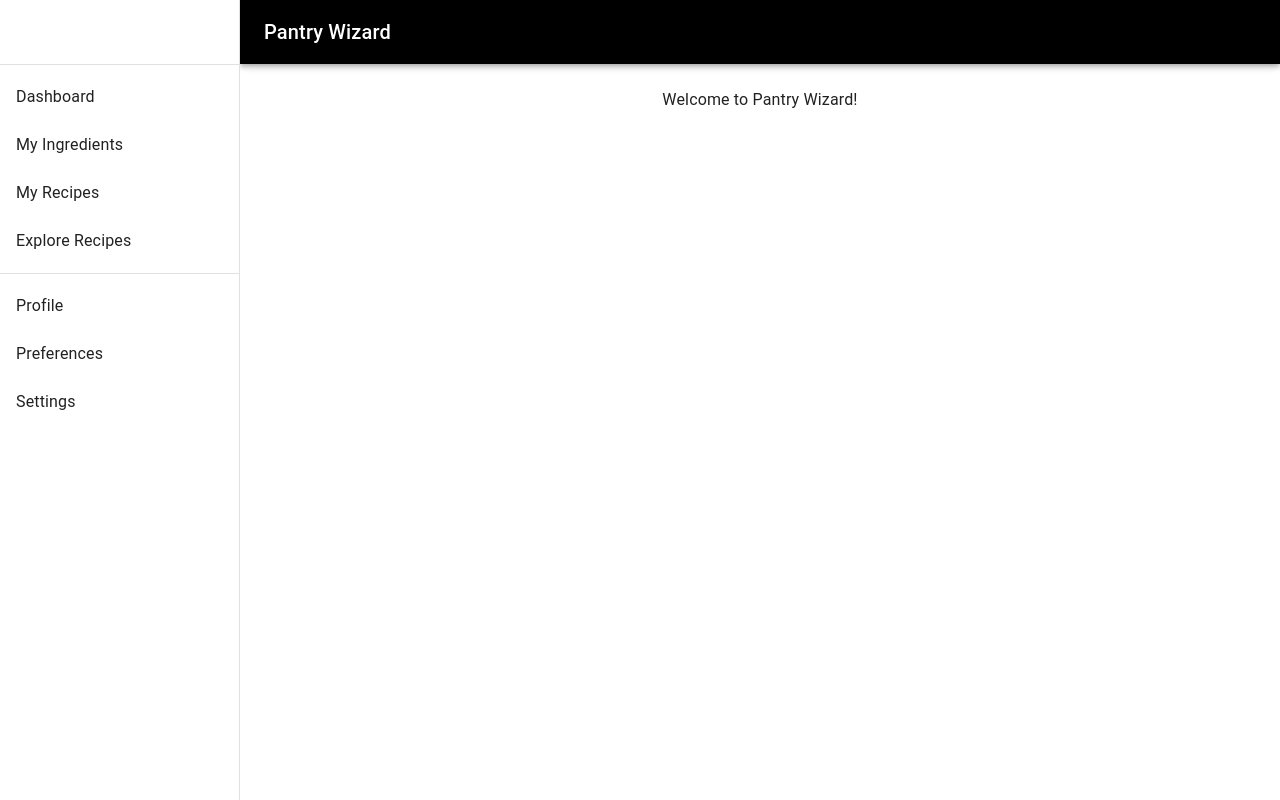
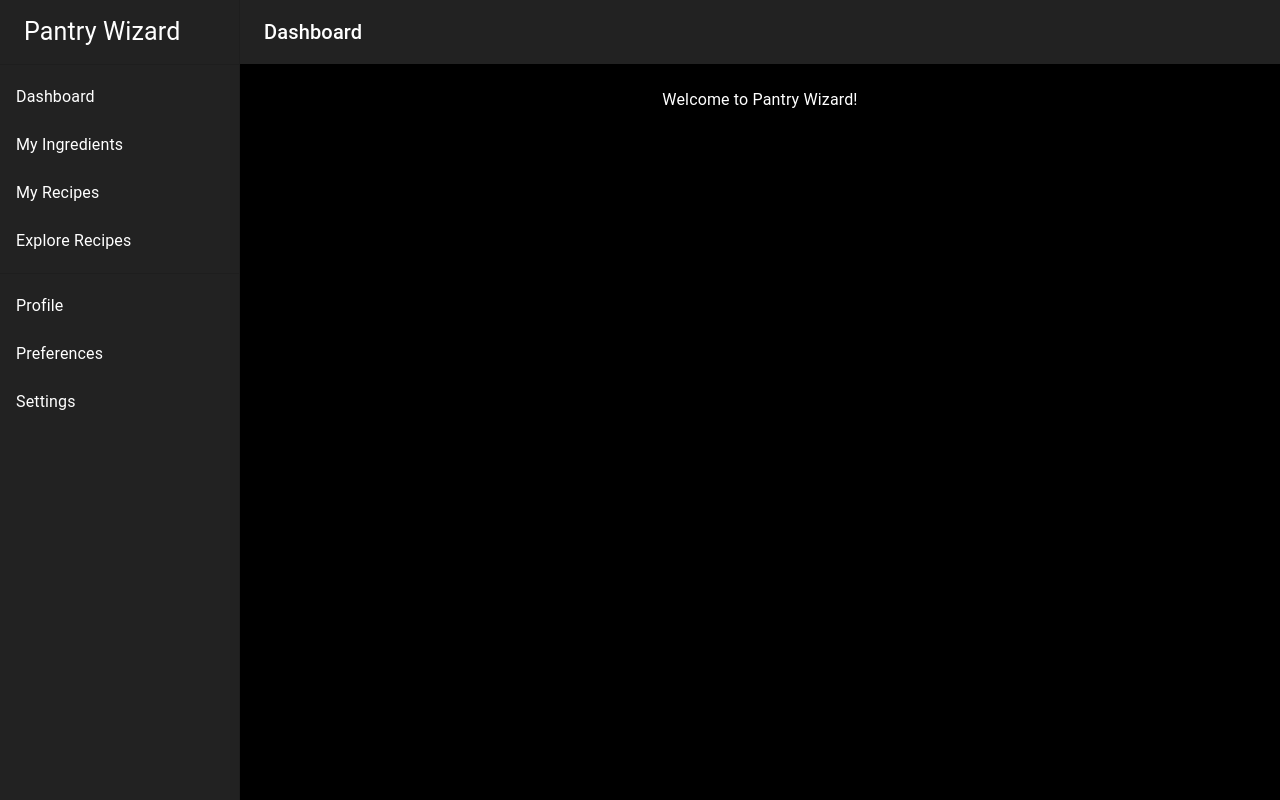
Before and after one commit to grackfish/pantry-wizard, a React (Create React App) app: page / in a window 1280 px wide. Built offline with nearby package versions, Linux system fonts and the light colour scheme.

Commit message:
Edit color scheme

```diff
--- a/src/Menu.js
+++ b/src/Menu.js
@@ -6,13 +6,10 @@ import CssBaseline from '@mui/material/CssBaseline';
 import Divider from '@mui/material/Divider';
 import Drawer from '@mui/material/Drawer';
 import IconButton from '@mui/material/IconButton';
-import InboxIcon from '@mui/icons-material/MoveToInbox';
 import List from '@mui/material/List';
 import ListItem from '@mui/material/ListItem';
 import ListItemButton from '@mui/material/ListItemButton';
-import ListItemIcon from '@mui/material/ListItemIcon';
 import ListItemText from '@mui/material/ListItemText';
-import MailIcon from '@mui/icons-material/Mail';
 import MenuIcon from '@mui/icons-material/Menu';
 import Toolbar from '@mui/material/Toolbar';
 import Typography from '@mui/material/Typography';
@@ -41,12 +38,14 @@ function ResponsiveDrawer(props) {
 
   const drawer = (
     <div>
-      <Toolbar />
-      <Divider />
+      <Toolbar sx={{ backgroundColor: '#222222' }} >
+        <p style={{fontSize: '25px', margin: '0px'}} >Pantry Wizard</p>
+      </Toolbar>
+      <Divider/>
       <List>
         {['Dashboard', 'My Ingredients', 'My Recipes', 'Explore Recipes'].map((text, index) => (
           <ListItem key={text} disablePadding>
-            <ListItemButton>
+            <ListItemButton sx={{ color: 'white' }}>
               <ListItemText primary={text} />
             </ListItemButton>
           </ListItem>
@@ -56,7 +55,7 @@ function ResponsiveDrawer(props) {
       <List>
         {['Profile', 'Preferences', 'Settings'].map((text, index) => (
           <ListItem key={text} disablePadding>
-            <ListItemButton>
+            <ListItemButton sx={{ color: 'white' }}>
               <ListItemText primary={text} />
             </ListItemButton>
           </ListItem>
@@ -73,7 +72,7 @@ function ResponsiveDrawer(props) {
         sx={{
           width: { sm: `calc(100% - ${drawerWidth}px)` },
           ml: { sm: `${drawerWidth}px` },
-          backgroundColor: 'black',
+          backgroundColor: '#222222',
         }}
       >
         <Toolbar>
@@ -87,7 +86,7 @@ function ResponsiveDrawer(props) {
             <MenuIcon />
           </IconButton>
           <Typography variant="h6" noWrap component="div">
-            Pantry Wizard
+            Dashboard
           </Typography>
         </Toolbar>
       </AppBar>
@@ -96,18 +95,22 @@ function ResponsiveDrawer(props) {
         sx={{ width: { sm: drawerWidth }, flexShrink: { sm: 0 } }}
         aria-label="mailbox folders"
       >
-        {/* The implementation can be swapped with js to avoid SEO duplication of links. */}
         <Drawer
           variant="temporary"
           open={mobileOpen}
           onTransitionEnd={handleDrawerTransitionEnd}
           onClose={handleDrawerClose}
           ModalProps={{
-            keepMounted: true, // Better open performance on mobile.
+            keepMounted: true,
           }}
           sx={{
             display: { xs: 'block', sm: 'none' },
-            '& .MuiDrawer-paper': { boxSizing: 'border-box', width: drawerWidth },
+            '& .MuiDrawer-paper': {
+              boxSizing: 'border-box',
+              width: drawerWidth,
+              backgroundColor: '#222222',
+              color: 'white'
+            },
           }}
         >
           {drawer}
@@ -116,7 +119,12 @@ function ResponsiveDrawer(props) {
           variant="permanent"
           sx={{
             display: { xs: 'none', sm: 'block' },
-            '& .MuiDrawer-paper': { boxSizing: 'border-box', width: drawerWidth },
+            '& .MuiDrawer-paper': {
+              boxSizing: 'border-box',
+              width: drawerWidth,
+              backgroundColor: '#222222',
+              color: 'white'
+            },
           }}
           open
         >
@@ -125,7 +133,7 @@ function ResponsiveDrawer(props) {
       </Box>
       <Box
         component="main"
-        sx={{ flexGrow: 1, p: 3, width: { sm: `calc(100% - ${drawerWidth}px)` } }}
+        sx={{ flexGrow: 1, p: 3, width: { sm: `calc(100% - ${drawerWidth}px)` }, backgroundColor: 'black', color: 'white', minHeight: '100vh' }}
       >
         <Toolbar />
         <Typography sx={{ marginBottom: 2 }}>
@@ -137,10 +145,6 @@ function ResponsiveDrawer(props) {
 }
 
 ResponsiveDrawer.propTypes = {
-  /**
-   * Injected by the documentation to work in an iframe.
-   * Remove this when copying and pasting into your project.
-   */
   window: PropTypes.func,
 };
 
```
